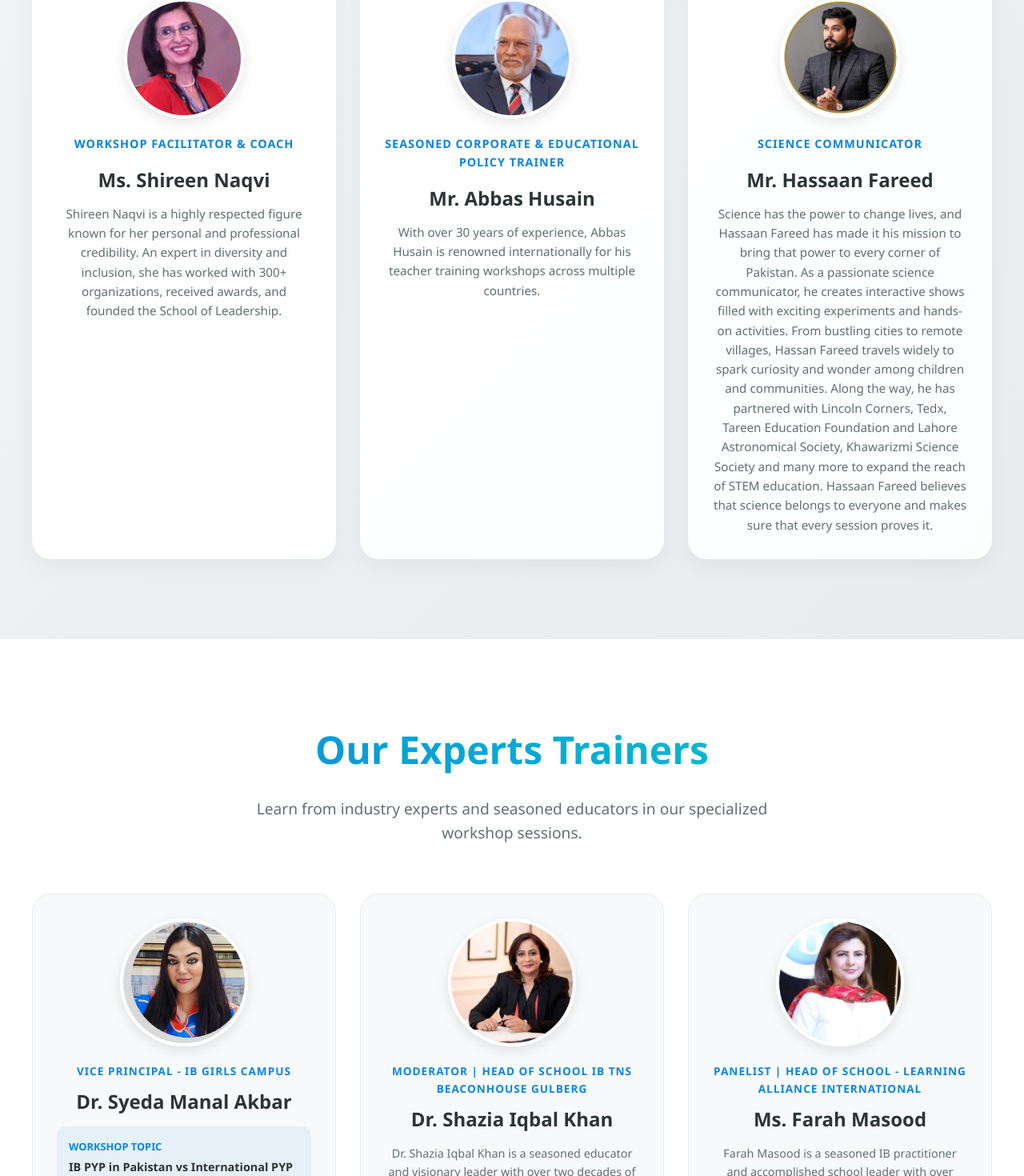
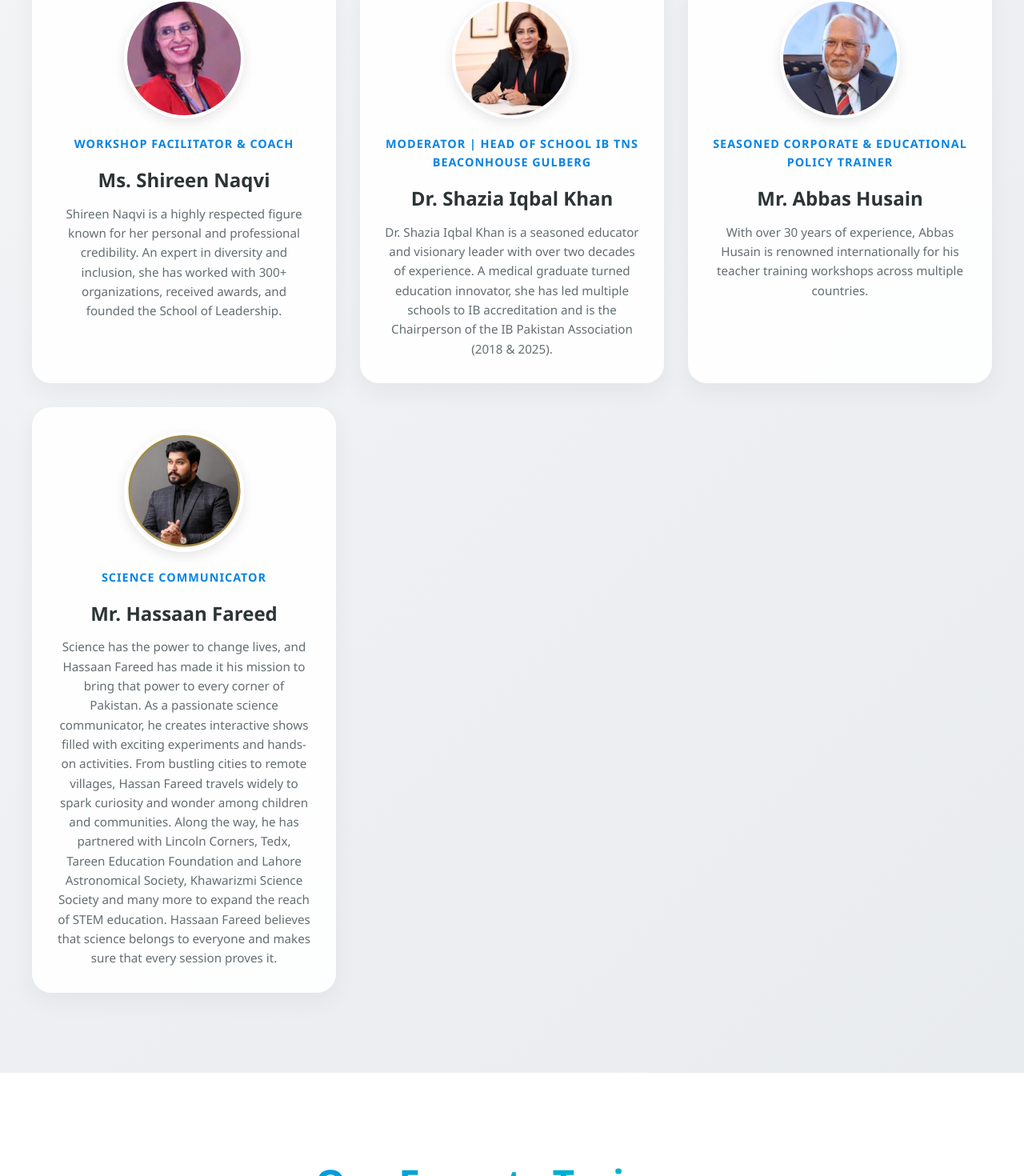
Before and after one commit to Shirmeen/moot2.0, a React (Create React App) app: page / in a window 1280 px wide. Shown: the part 6243-7713 px from the top of the page at 80% size. Built offline with nearby package versions, Linux system fonts and the light colour scheme.

Commit message:
adding more

```diff
--- a/src/components/Speakers.js
+++ b/src/components/Speakers.js
@@ -46,6 +46,12 @@ const speakers = [
         role: "Workshop Facilitator & Coach",
         bio: "Shireen Naqvi is a highly respected figure known for her personal and professional credibility. An expert in diversity and inclusion, she has worked with 300+ organizations, received awards, and founded the School of Leadership.",
         image: "/speakers/shireen.png"
+    },
+    {
+        name: "Dr. Shazia Iqbal Khan",
+        role: "Moderator | Head of School IB TNS Beaconhouse Gulberg",
+        bio: "Dr. Shazia Iqbal Khan is a seasoned educator and visionary leader with over two decades of experience. A medical graduate turned education innovator, she has led multiple schools to IB accreditation and is the Chairperson of the IB Pakistan Association (2018 & 2025).",
+        image: "/speakers/shazia_new.png"
     },
     {
         name: "Mr. Abbas Husain",
--- a/src/components/Trainers.js
+++ b/src/components/Trainers.js
@@ -9,12 +9,7 @@ const trainers = [
         workshop: "IB PYP in Pakistan vs International PYP Schools: Bridging local context with global practice",
         image: "/speakers/syeda_manal_new.png"
     },
-    {
-        name: "Dr. Shazia Iqbal Khan",
-        role: "Moderator | Head of School IB TNS Beaconhouse Gulberg",
-        bio: "Dr. Shazia Iqbal Khan is a seasoned educator and visionary leader with over two decades of experience. A medical graduate turned education innovator, she has led multiple schools to IB accreditation and is the Chairperson of the IB Pakistan Association (2018 & 2025).",
-        image: "/speakers/shazia_new.png"
-    },
+
     {
         name: "Ms. Farah Masood",
         role: "Panelist | Head of School - Learning Alliance International",
```
Also changed, not shown: 8 other files (tests, documents, lock files or other folders).
